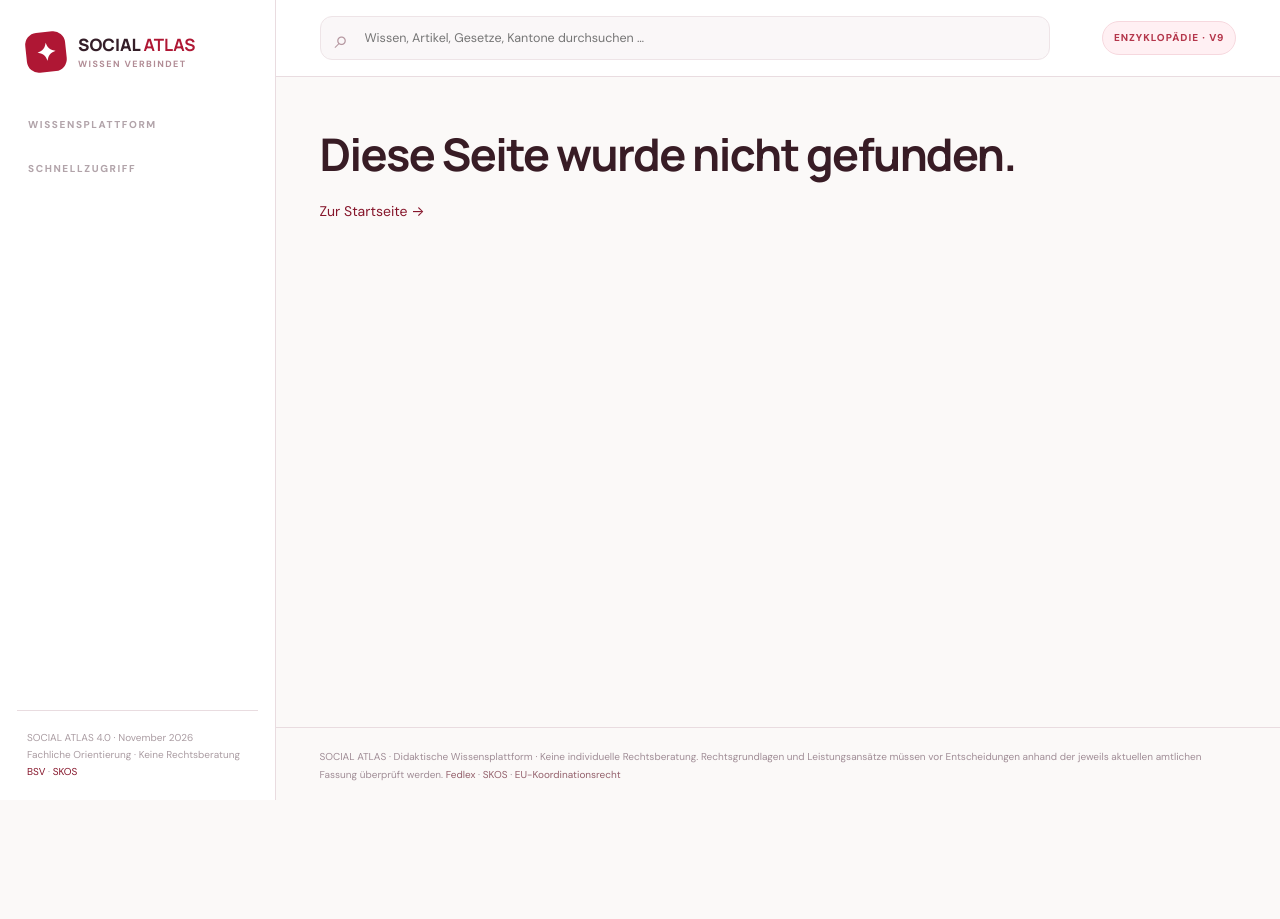
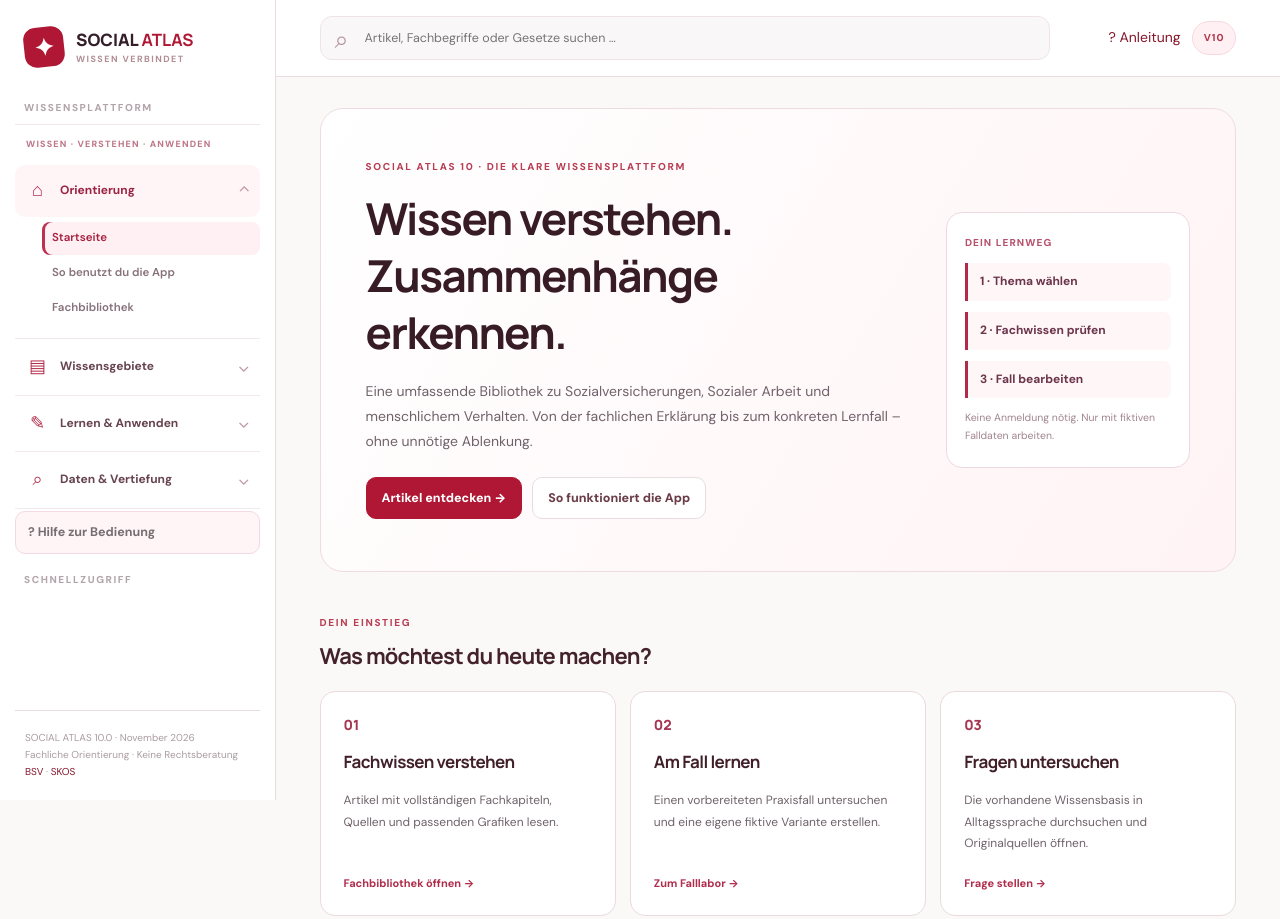
Before and after one commit to vnipo01-coder/Social-Atlas-Swiss-Insurance, a plain HTML site: page index.html in a window 1280 px wide. Shown: the top 919 px of the page. Before the commit the page ends 804 px from the top, so only its background shows below. Drawn offline with Linux system fonts and the light colour scheme.

Commit message:
Release SOCIAL ATLAS 10: add streamlined styles, instructional navigation, full-depth article pages and guided generator

```diff
--- a/index.html
+++ b/index.html
@@ -4,14 +4,15 @@
 <meta charset="utf-8">
 <meta name="viewport" content="width=device-width, initial-scale=1">
 <meta name="theme-color" content="#b81f39">
-<meta name="description" content="SOCIAL ATLAS – Rot-weisse Wissensenzyklopädie über Schweizer Sozialversicherungen, kantonale Sozialhilfe, Migration, Soziale Arbeit, Soziologie, Psychologie, Neurowissenschaften und Sucht mit Fachlexikon und Infografiken.">
-<title>SOCIAL ATLAS 9.0 – Sozialversicherungen, Soziale Arbeit und Wissenschaft verstehen</title>
+<meta name="description" content="SOCIAL ATLAS – Klar strukturierte Wissensplattform mit ausführlichen Fachartikeln, fundierten Erklärungen, Sozialversicherungen, Sozialer Arbeit, Migration, Falllabor und verständlichen Lernwerkzeugen.">
+<title>SOCIAL ATLAS 10.0 – Sozialversicherungen, Soziale Arbeit und Wissenschaft verstehen</title>
 <link rel="stylesheet" href="atlas-v4.css">
 <link rel="stylesheet" href="atlas-v5.css">
 <link rel="stylesheet" href="atlas-v6.css">
 <link rel="stylesheet" href="atlas-v7.css">
 <link rel="stylesheet" href="atlas-v8.css">
 <link rel="stylesheet" href="atlas-v9.css">
+<link rel="stylesheet" href="atlas-v10.css">
 </head>
 <body>
 <div class="app">
@@ -24,17 +25,17 @@
     <nav id="nav" class="nav" aria-label="Hauptnavigation"></nav>
     <div class="navlabel">SCHNELLZUGRIFF</div>
     <div id="sidebarTopics" class="side-list"></div>
-    <div class="sidefoot">SOCIAL ATLAS 4.0 · November 2026<br>Fachliche Orientierung · Keine Rechtsberatung<br><a href="https://www.bsv.admin.ch/" target="_blank" rel="noopener noreferrer">BSV</a> · <a href="https://skos.ch/" target="_blank" rel="noopener noreferrer">SKOS</a></div>
+    <div class="sidefoot">SOCIAL ATLAS 10.0 · November 2026<br>Fachliche Orientierung · Keine Rechtsberatung<br><a href="https://www.bsv.admin.ch/" target="_blank" rel="noopener noreferrer">BSV</a> · <a href="https://skos.ch/" target="_blank" rel="noopener noreferrer">SKOS</a></div>
   </aside>
   <div class="mobileShade" id="shade" aria-hidden="true"></div>
   <div class="mainwrap">
     <header class="topbar">
       <button class="menu-toggle" id="menuBtn" aria-label="Navigation öffnen">☰</button>
       <div class="searchbox">
-        <input id="globalSearch" type="search" placeholder="Wissen, Artikel, Gesetze, Kantone durchsuchen …" aria-label="Globale Suche" autocomplete="off">
+        <input id="globalSearch" type="search" placeholder="Artikel, Fachbegriffe oder Gesetze suchen …" aria-label="Globale Suche" autocomplete="off">
         <div class="searchpop" id="searchPop" hidden></div>
       </div>
-      <div class="topright"><span class="edition">ENZYKLOPÄDIE · V9</span></div>
+      <div class="topright"><a class="a10-topHelp" href="#/hilfe">? Anleitung</a><span class="edition">V10</span></div>
     </header>
     <main class="content" id="main" tabindex="-1"></main>
     <footer class="footer">SOCIAL ATLAS · Didaktische Wissensplattform · Keine individuelle Rechtsberatung. Rechtsgrundlagen und Leistungsansätze müssen vor Entscheidungen anhand der jeweils aktuellen amtlichen Fassung überprüft werden. <a href="https://www.fedlex.admin.ch/" target="_blank" rel="noopener noreferrer">Fedlex</a> · <a href="https://skos.ch/skos-richtlinien/aktuelle-richtlinien" target="_blank" rel="noopener noreferrer">SKOS</a> · <a href="https://employment-social-affairs.ec.europa.eu/policies-and-activities/moving-working-europe/eu-social-security-coordination/specialised-information/eu-legislation_en" target="_blank" rel="noopener noreferrer">EU-Koordinationsrecht</a></footer>
@@ -70,6 +71,8 @@
 <script src="atlas-handbuch-v7.js" defer></script>
 <script src="interdisciplinary-ui-v9.js" defer></script>
 <script src="migration-v8-ui.js" defer></script>
+<script src="atlas-editorial-v10.js" defer></script>
+<script src="atlas-learning-v10.js" defer></script>
 <script src="atlas-v4.js" defer></script>
 </body>
 </html>
```
